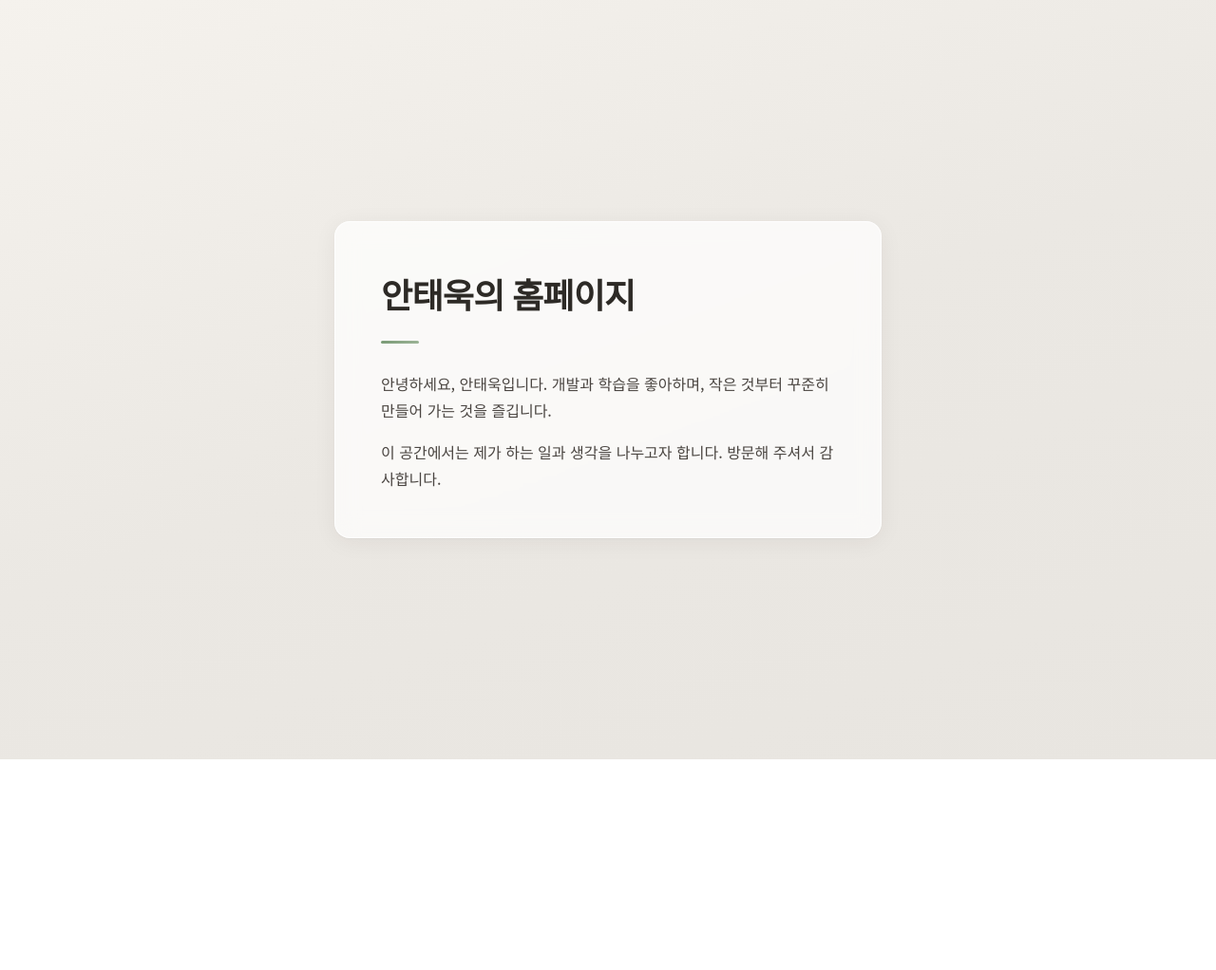
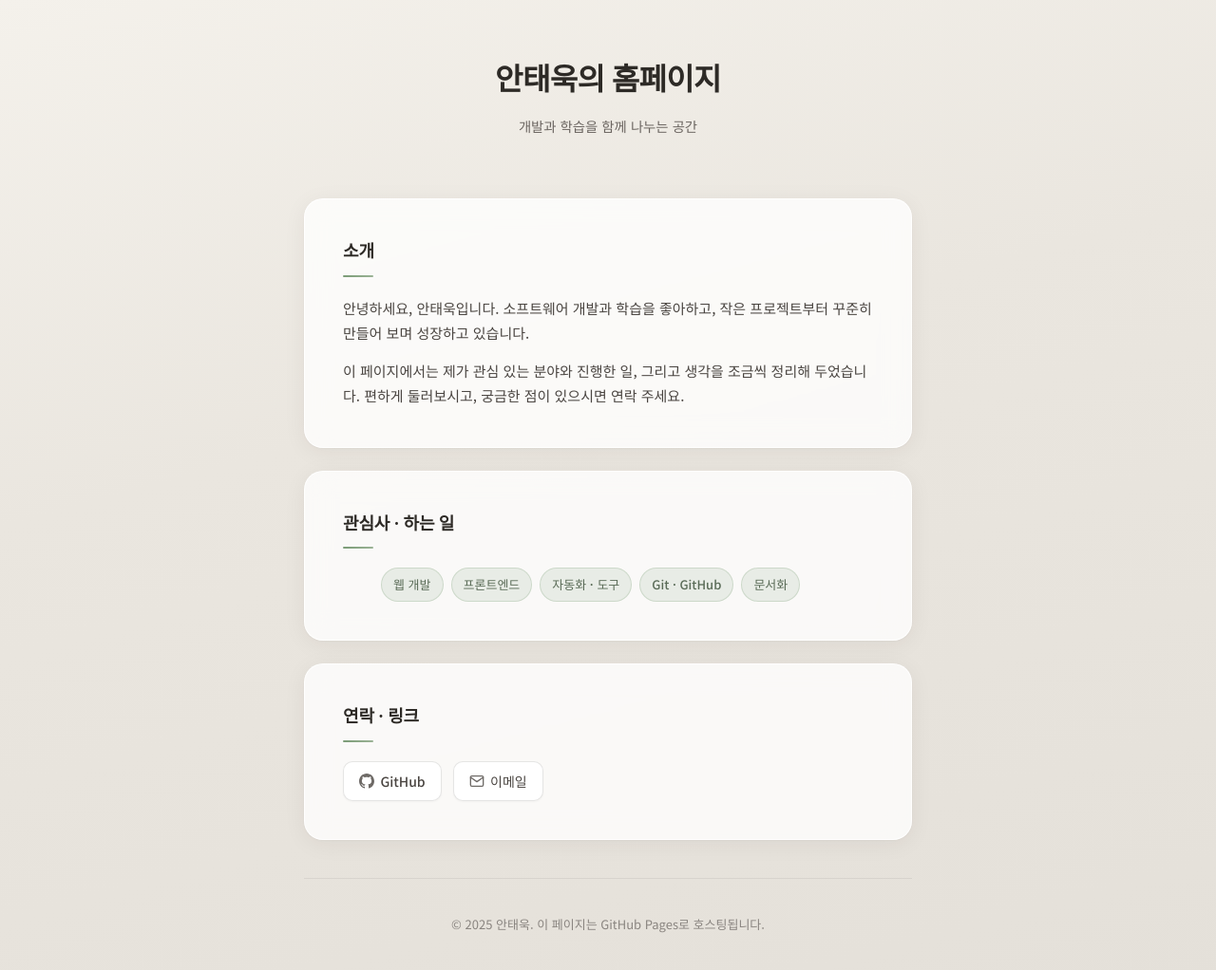
Before and after one commit to taewook923/taewook923.github.io, a plain HTML site: page index.html in a window 1280 px wide. Shown: the whole page at 95% size. Before the commit the page ends 800 px from the top, so only its background shows below. Drawn offline with Linux system fonts and the light colour scheme; a web font is replaced by a local one.

Commit message:
디자인 수정1

```diff
--- a/index.html
+++ b/index.html
@@ -6,7 +6,7 @@
   <title>안태욱의 홈페이지</title>
   <link rel="preconnect" href="https://fonts.googleapis.com">
   <link rel="preconnect" href="https://fonts.gstatic.com" crossorigin>
-  <link href="https://fonts.googleapis.com/css2?family=Gowun+Batang:wght@400;700&family=Noto+Sans+KR:wght@400;500&display=swap" rel="stylesheet">
+  <link href="https://fonts.googleapis.com/css2?family=Gowun+Batang:wght@400;700&family=Noto+Sans+KR:wght@400;500;600&display=swap" rel="stylesheet">
   <style>
     * {
       box-sizing: border-box;
@@ -18,59 +18,172 @@
       font-weight: 400;
       line-height: 1.75;
       color: #2d2a26;
-      background: linear-gradient(160deg, #f5f2ed 0%, #ebe8e3 50%, #e8e5e0 100%);
-      display: flex;
-      align-items: center;
-      justify-content: center;
-      padding: 2rem 1.5rem;
+      background: linear-gradient(165deg, #f4f1eb 0%, #eae6df 40%, #e4e0d9 100%);
+      padding: clamp(1.5rem, 5vw, 3rem) 1.5rem 3rem;
     }
-    .card {
-      max-width: 36rem;
-      width: 100%;
-      background: rgba(255, 255, 255, 0.72);
-      backdrop-filter: blur(12px);
-      border-radius: 16px;
-      padding: clamp(2rem, 6vw, 3rem);
-      box-shadow: 0 4px 24px rgba(45, 42, 38, 0.06), 0 1px 3px rgba(45, 42, 38, 0.04);
-      border: 1px solid rgba(255, 255, 255, 0.8);
+    .wrap {
+      max-width: 40rem;
+      margin: 0 auto;
     }
-    h1 {
-      margin: 0 0 0.4em;
+    header {
+      text-align: center;
+      margin-bottom: clamp(2.5rem, 8vw, 4rem);
+      padding-top: 0.5rem;
+    }
+    .site-title {
+      margin: 0;
       font-family: "Gowun Batang", serif;
-      font-size: clamp(1.75rem, 5vw, 2.25rem);
+      font-size: clamp(1.5rem, 4.5vw, 2rem);
       font-weight: 700;
       color: #2d2a26;
       letter-spacing: -0.02em;
     }
+    .site-desc {
+      margin: 0.5rem 0 0;
+      font-size: 0.9rem;
+      color: #6b6560;
+      font-weight: 400;
+    }
+    .card {
+      background: rgba(255, 255, 255, 0.78);
+      backdrop-filter: blur(14px);
+      border-radius: 20px;
+      padding: clamp(1.75rem, 5vw, 2.5rem);
+      margin-bottom: 1.5rem;
+      box-shadow: 0 4px 24px rgba(45, 42, 38, 0.06), 0 1px 3px rgba(45, 42, 38, 0.04);
+      border: 1px solid rgba(255, 255, 255, 0.85);
+    }
+    .card:last-of-type {
+      margin-bottom: 0;
+    }
+    .section-title {
+      font-family: "Gowun Batang", serif;
+      font-size: 1.125rem;
+      font-weight: 700;
+      color: #2d2a26;
+      margin: 0 0 0.5rem;
+      letter-spacing: -0.01em;
+    }
     .title-line {
-      width: 2.5rem;
-      height: 3px;
+      width: 2rem;
+      height: 2px;
       background: linear-gradient(90deg, #7a9b76, #9bb396);
       border-radius: 2px;
-      margin-bottom: 1.75rem;
-    }
-    .intro {
-      margin: 0;
-      font-size: clamp(0.9375rem, 2.2vw, 1rem);
-      color: #4a4541;
-      font-weight: 400;
+      margin-bottom: 1.25rem;
     }
     .intro p {
-      margin: 0 0 1rem;
+      margin: 0 0 0.875rem;
+      font-size: 0.9375rem;
+      color: #4a4541;
     }
     .intro p:last-child {
       margin-bottom: 0;
     }
+    .tags {
+      display: flex;
+      flex-wrap: wrap;
+      gap: 0.5rem;
+      margin: 0;
+    }
+    .tag {
+      display: inline-block;
+      padding: 0.35rem 0.75rem;
+      font-size: 0.8125rem;
+      font-weight: 500;
+      color: #5a6b57;
+      background: rgba(122, 155, 118, 0.14);
+      border-radius: 999px;
+      border: 1px solid rgba(122, 155, 118, 0.25);
+    }
+    .links {
+      display: flex;
+      flex-wrap: wrap;
+      gap: 0.75rem;
+      margin: 0;
+    }
+    .link-btn {
+      display: inline-flex;
+      align-items: center;
+      gap: 0.4rem;
+      padding: 0.5rem 1rem;
+      font-size: 0.875rem;
+      font-weight: 500;
+      color: #4a4541;
+      background: rgba(255, 255, 255, 0.9);
+      border: 1px solid rgba(45, 42, 38, 0.12);
+      border-radius: 10px;
+      text-decoration: none;
+      transition: background 0.2s, border-color 0.2s, color 0.2s;
+      box-shadow: 0 1px 2px rgba(45, 42, 38, 0.04);
+    }
+    .link-btn:hover {
+      background: rgba(122, 155, 118, 0.1);
+      border-color: rgba(122, 155, 118, 0.3);
+      color: #3d523a;
+    }
+    .link-btn svg {
+      width: 1rem;
+      height: 1rem;
+      opacity: 0.8;
+    }
+    footer {
+      text-align: center;
+      margin-top: 2.5rem;
+      padding-top: 1.5rem;
+      border-top: 1px solid rgba(45, 42, 38, 0.08);
+      font-size: 0.8125rem;
+      color: #8a8580;
+    }
   </style>
 </head>
 <body>
-  <div class="card">
-    <h1>안태욱의 홈페이지</h1>
-    <div class="title-line" aria-hidden="true"></div>
-    <section class="intro">
-      <p>안녕하세요, 안태욱입니다. 개발과 학습을 좋아하며, 작은 것부터 꾸준히 만들어 가는 것을 즐깁니다.</p>
-      <p>이 공간에서는 제가 하는 일과 생각을 나누고자 합니다. 방문해 주셔서 감사합니다.</p>
-    </section>
+  <div class="wrap">
+    <header>
+      <h1 class="site-title">안태욱의 홈페이지</h1>
+      <p class="site-desc">개발과 학습을 함께 나누는 공간</p>
+    </header>
+
+    <main>
+      <section class="card">
+        <h2 class="section-title">소개</h2>
+        <div class="title-line" aria-hidden="true"></div>
+        <div class="intro">
+          <p>안녕하세요, 안태욱입니다. 소프트웨어 개발과 학습을 좋아하고, 작은 프로젝트부터 꾸준히 만들어 보며 성장하고 있습니다.</p>
+          <p>이 페이지에서는 제가 관심 있는 분야와 진행한 일, 그리고 생각을 조금씩 정리해 두었습니다. 편하게 둘러보시고, 궁금한 점이 있으시면 연락 주세요.</p>
+        </div>
+      </section>
+
+      <section class="card">
+        <h2 class="section-title">관심사 · 하는 일</h2>
+        <div class="title-line" aria-hidden="true"></div>
+        <ul class="tags">
+          <li class="tag">웹 개발</li>
+          <li class="tag">프론트엔드</li>
+          <li class="tag">자동화 · 도구</li>
+          <li class="tag">Git · GitHub</li>
+          <li class="tag">문서화</li>
+        </ul>
+      </section>
+
+      <section class="card">
+        <h2 class="section-title">연락 · 링크</h2>
+        <div class="title-line" aria-hidden="true"></div>
+        <div class="links">
+          <a class="link-btn" href="https://github.com/taewook923" target="_blank" rel="noopener noreferrer">
+            <svg xmlns="http://www.w3.org/2000/svg" viewBox="0 0 24 24" fill="currentColor"><path d="M12 0c-6.626 0-12 5.373-12 12 0 5.302 3.438 9.8 8.207 11.387.599.111.793-.261.793-.577v-2.234c-3.338.726-4.033-1.416-4.033-1.416-.546-1.387-1.333-1.756-1.333-1.756-1.089-.745.083-.729.083-.729 1.205.084 1.839 1.237 1.839 1.237 1.07 1.834 2.807 1.304 3.492.997.107-.775.418-1.305.762-1.604-2.665-.305-5.467-1.334-5.467-5.931 0-1.311.469-2.381 1.236-3.221-.124-.303-.535-1.524.117-3.176 0 0 1.008-.322 3.301 1.23.957-.266 1.983-.399 3.003-.404 1.02.005 2.047.138 3.006.404 2.291-1.552 3.297-1.23 3.297-1.23.653 1.653.242 2.874.118 3.176.77.84 1.235 1.911 1.235 3.221 0 4.609-2.807 5.624-5.479 5.921.43.372.823 1.102.823 2.222v3.293c0 .319.192.694.801.576 4.765-1.589 8.199-6.086 8.199-11.386 0-6.627-5.373-12-12-12z"/></svg>
+            GitHub
+          </a>
+          <a class="link-btn" href="mailto:your.email@example.com">
+            <svg xmlns="http://www.w3.org/2000/svg" viewBox="0 0 24 24" fill="none" stroke="currentColor" stroke-width="2" stroke-linecap="round" stroke-linejoin="round"><path d="M4 4h16c1.1 0 2 .9 2 2v12c0 1.1-.9 2-2 2H4c-1.1 0-2-.9-2-2V6c0-1.1.9-2 2-2z"/><polyline points="22,6 12,13 2,6"/></svg>
+            이메일
+          </a>
+        </div>
+      </section>
+    </main>
+
+    <footer>
+      <p>© 2025 안태욱. 이 페이지는 GitHub Pages로 호스팅됩니다.</p>
+    </footer>
   </div>
 </body>
 </html>
```
